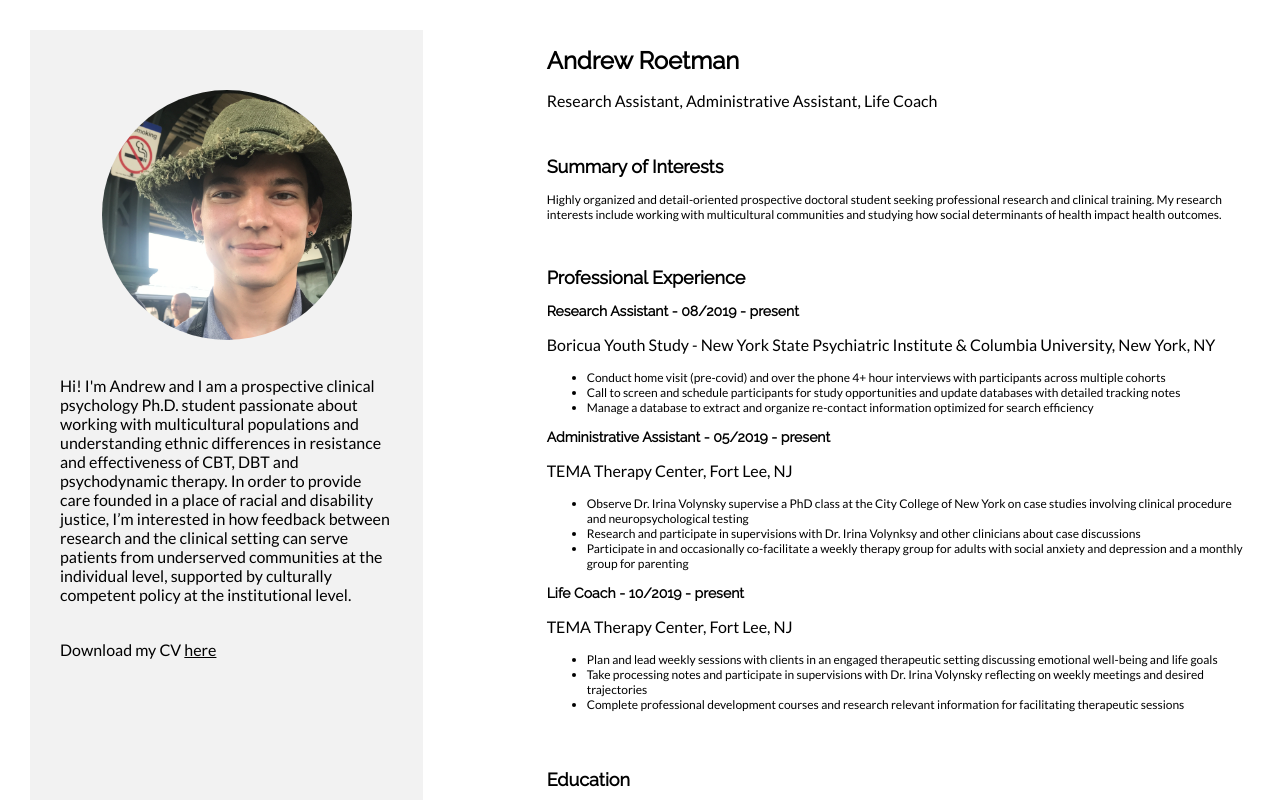
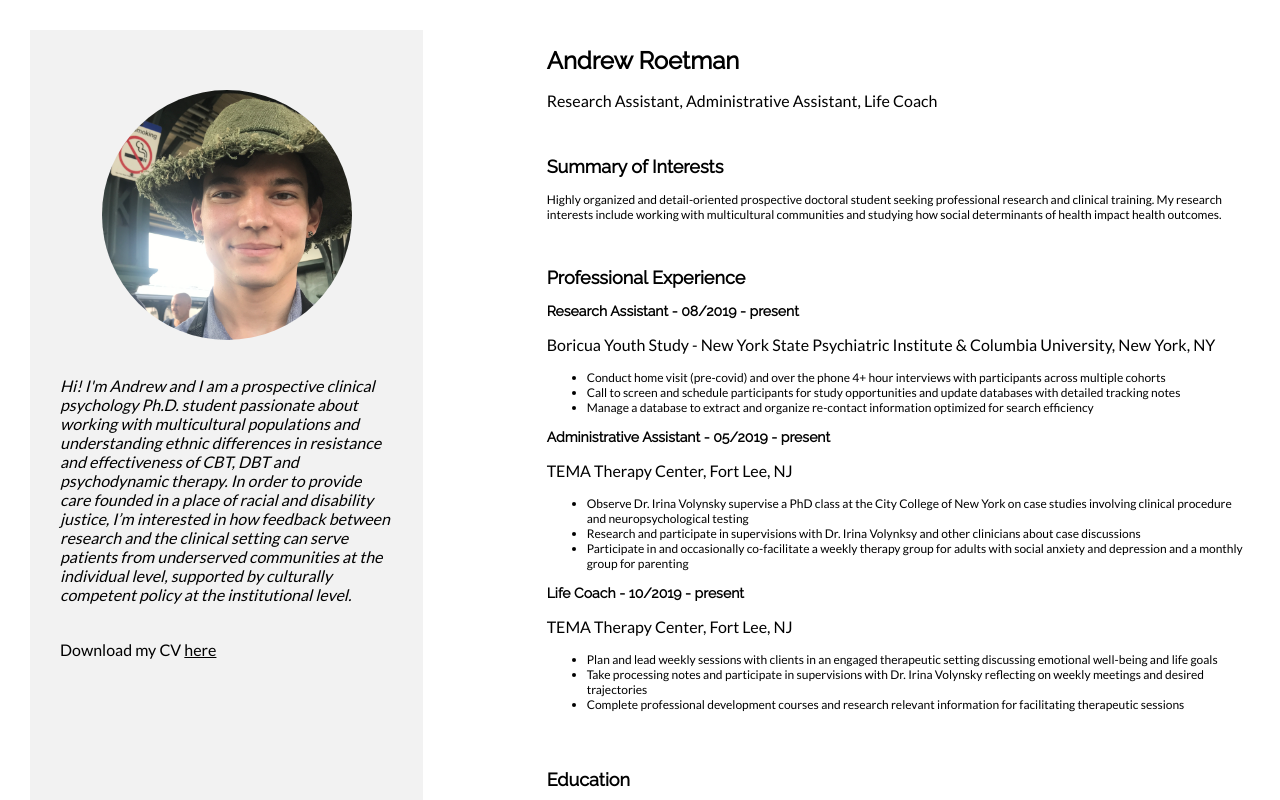
Before and after one commit to jcseo3/andrew-roetman-website, a Next.js app: page /clinical-psychology in a window 1280 px wide. Shown: the top 800 px of the page. Built offline with nearby package versions, Linux system fonts and the light colour scheme.

Commit message:
fix bugs

```diff
--- a/components/docs/GoodMorning/GoodMorning.module.scss
+++ b/components/docs/GoodMorning/GoodMorning.module.scss
@@ -29,5 +29,7 @@
     @include max-width(medium) {
         display: flex;
         justify-content: center;
+        flex-direction: column;
+        align-items: center;
     }
 }
--- a/pages/clinical-psychology/clinical-psychology.module.scss
+++ b/pages/clinical-psychology/clinical-psychology.module.scss
@@ -37,12 +37,12 @@
 
 .wrapper {
     grid-column: 1/5;
-    background: color(white-soft);
     @include min-width(large) {
         /*padding-top: 60px;
         margin-top: 60px;*/
         padding: 60px 30px;
         position: relative;
+        background: color(white-soft);
     }
 }
 
--- a/pages/clinical-psychology/index.js
+++ b/pages/clinical-psychology/index.js
@@ -11,7 +11,7 @@ const ClinicalPsychology = () => {
             <div className={styles.container}>
             <img className={styles.portrait} src="images/hudson-valley-andrew1.png" alt="a portrait of Andrew Roetman" />
             <p className={styles.introduction}>
-              Hi! I'm Andrew and I am a prospective clinical psychology Ph.D. student passionate about working with multicultural populations and understanding ethnic differences in resistance and effectiveness of CBT, DBT and psychodynamic therapy. In order to provide care founded in a place of racial and disability justice, I’m interested in how feedback between research and the clinical setting can serve patients from underserved communities at the individual level, supported by culturally competent policy at the institutional level.
+            <i>Hi! I'm Andrew and I am a prospective clinical psychology Ph.D. student passionate about working with multicultural populations and understanding ethnic differences in resistance and effectiveness of CBT, DBT and psychodynamic therapy. In order to provide care founded in a place of racial and disability justice, I’m interested in how feedback between research and the clinical setting can serve patients from underserved communities at the individual level, supported by culturally competent policy at the institutional level.</i>
             </p>
             <div className={styles.cvLink}>
               Download my CV <Link href=""><a href="Andrew Roetman-CV_11-2020.pdf" target = "_blank">here</a></Link>
```
